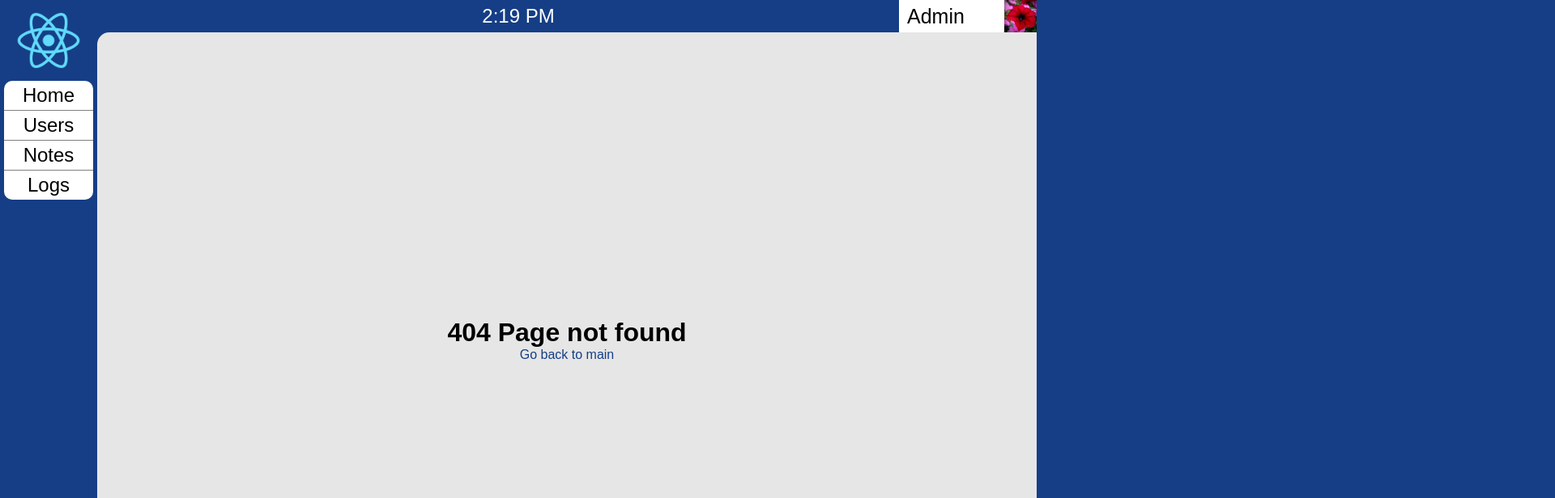
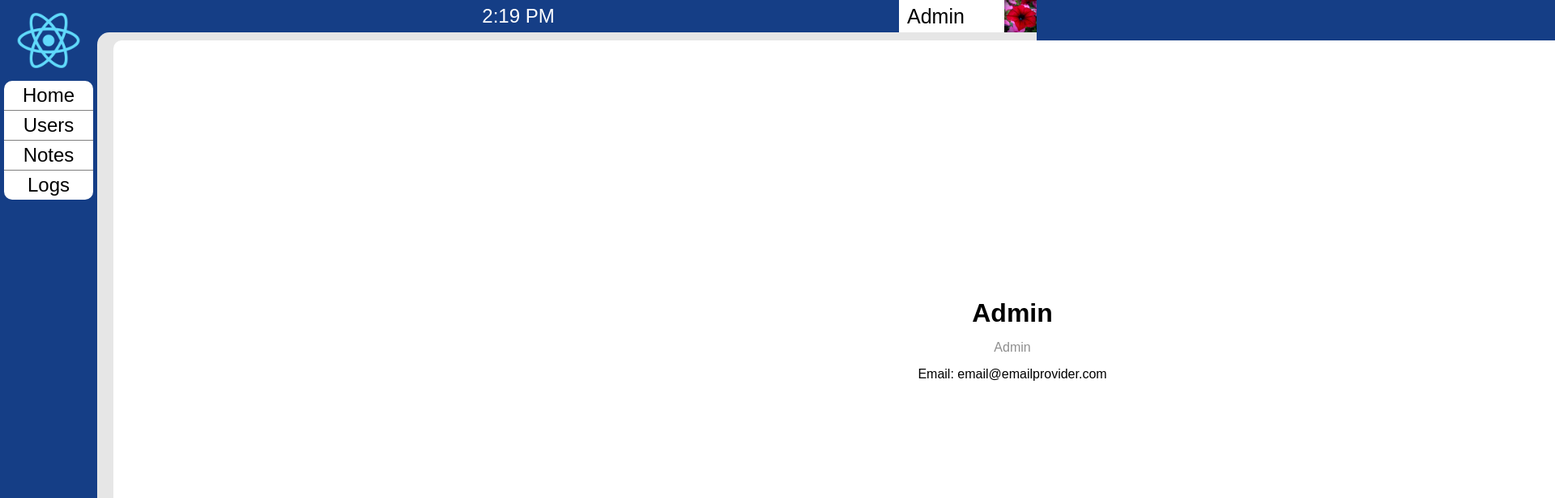
Before and after one commit to Lasse-Tom-Lang/react-dashboard, a React (Create React App) app: page /profile in a window 1280 px wide. Before the commit this address had no page. Shown: the top 616 px of the page at 81% size, 1920 px wide, since content can reach past the window. Built offline with nearby package versions, Linux system fonts and the light colour scheme.

Commit message:
Added profile page

```diff
--- a/src/App.tsx
+++ b/src/App.tsx
@@ -5,6 +5,7 @@ import Main from './Main/Main';
 import Users from "./Users/Users";
 import Logs from "./Logs/Logs";
 import Notes from "./Notes/Notes";
+import Profile from "./Profile/Profile";
 import ErrorPage from "./ErrorPage";
 import { BrowserRouter, Routes, Route } from "react-router-dom"
 
@@ -18,6 +19,7 @@ function App() {
         <Route path="/users" element={<Users />} />
         <Route path="/notes" element={<Notes />} />
         <Route path="/logs" element={<Logs />} />
+        <Route path="/profile" element={<Profile />} />
         <Route path="*" element={<ErrorPage />} />
       </Routes>
     </BrowserRouter>
--- a/src/NavBar/NavBar.scss
+++ b/src/NavBar/NavBar.scss
@@ -15,7 +15,6 @@
     font-size: 24px;
     padding-block: 4px;
     border-top: 1px solid grey;
-    text-decoration: none;
     color: black;
     text-align: center;
 
@@ -64,6 +63,10 @@
     position: absolute;
     right: 0;
   }
+
+  p {
+    color: black;
+  }
 }
 
 #watch {
--- a/src/NavBar/ProfileInfo.tsx
+++ b/src/NavBar/ProfileInfo.tsx
@@ -1,4 +1,5 @@
 import ProfileImage from "./testProfileImage.jpeg";
+import { Link } from "react-router-dom";
 
 interface ProfileInfoProps {
   name: string
@@ -6,12 +7,14 @@ interface ProfileInfoProps {
 
 const ProfileInfo: React.FC<ProfileInfoProps> = (props) => {
   return (
+    <Link to={"/profile"} >
       <div id='profileInfo'>
         <p>
           {props.name}
         </p>
         <img src={ProfileImage} alt="You" />
       </div>
+    </Link>
   );
 }
 
--- /dev/null
+++ b/src/Profile/Profile.scss
@@ -0,0 +1,27 @@
+#profile {
+  display: grid;
+  grid-template-columns: 1fr 3fr;
+  gap: 10px;
+
+  img {
+    aspect-ratio: 1;
+    border-radius: 10px;
+    object-fit: cover;
+    width: 100%;
+  }
+
+  div:nth-of-type(2) {
+    border-radius: 10px;
+    background-color: white;
+    display: flex;
+    flex-direction: column;
+    justify-content: center;
+    align-items: center;
+    aspect-ratio: 3/1;
+
+   p:nth-of-type(1) {
+    color: rgb(142, 142, 142);
+    margin-block: 15px;
+   }
+  }
+}
--- /dev/null
+++ b/src/Profile/Profile.tsx
@@ -0,0 +1,31 @@
+import ProfileImage from "../NavBar/testProfileImage.jpeg"
+
+const Profile = () => {
+
+  const profileData = {
+    name: "Admin",
+    role: "Admin",
+    mailAddress: "email@emailprovider.com"
+  }
+
+  return (
+    <main id="profile">
+      <div>
+        <img src={ProfileImage} alt="profile" />
+      </div>
+      <div>
+        <h1>
+          {profileData.name}
+        </h1>
+        <p>
+          {profileData.role}
+        </p>
+        <p>
+          Email: {profileData.mailAddress}
+        </p>
+      </div>
+    </main>
+  )
+}
+
+export default Profile
--- a/src/style.scss
+++ b/src/style.scss
@@ -3,6 +3,7 @@
 @use "./Users/Users.scss";
 @use "./Notes/Notes.scss";
 @use "./Logs/Logs.scss";
+@use "./Profile/Profile.scss";
 
 $mainColor: rgb(21, 62, 134);
 
@@ -15,6 +16,10 @@ $mainColor: rgb(21, 62, 134);
 body {
   background-color: $mainColor;
   overflow: hidden;
+}
+
+a {
+  text-decoration: none;
 }
 
 main,nav{
```
Lines whose indentation alone changed are shown as unchanged.
